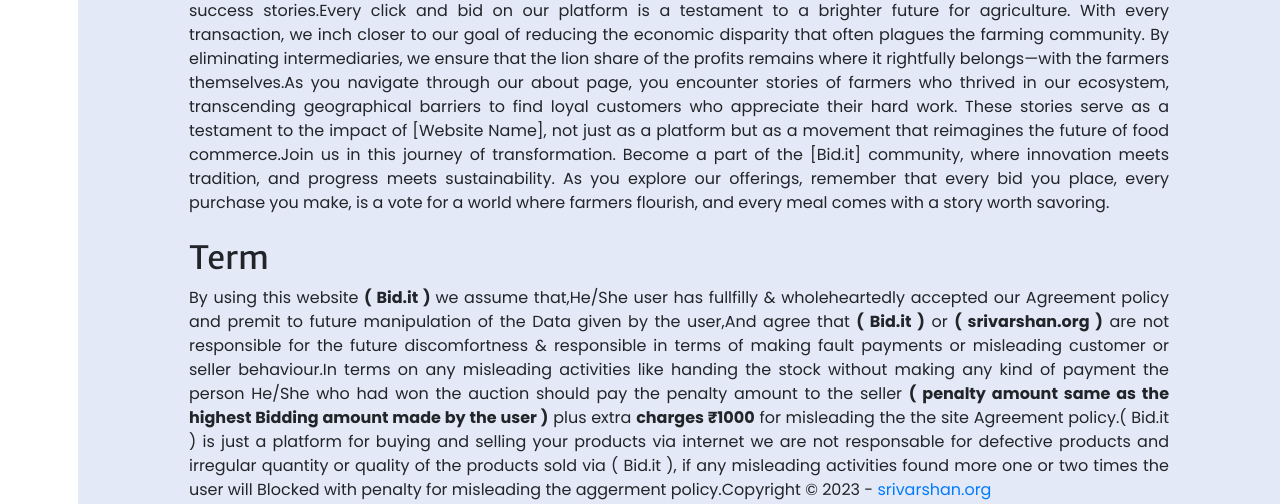
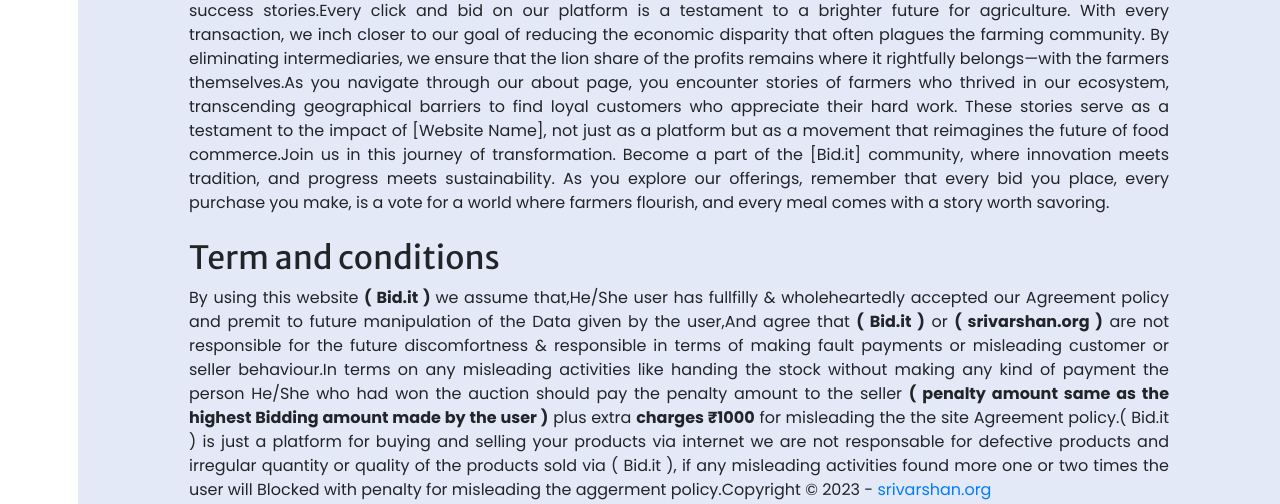
Before and after one commit to SriVarshan733/final_repo_S7, a PHP site: page /index.php?page=about in a window 1280 px wide; the page is wider, and only the part inside the window is pictured. Shown: the part 839-1343 px from the top of that part. Run offline with PHP 8.4, Linux system fonts and the light colour scheme; data comes from the database, SQL or seed files in the repository; data that the repository does not hold is empty; some libraries are stand-ins or nearby versions.

Commit message:
Update about.php

```diff
--- a/about.php
+++ b/about.php
@@ -33,7 +33,7 @@
             <h2>About ous</h2>
             <?php echo html_entity_decode($_SESSION['system']['about_content']) ?>
             <br><br>
-            <h2>Term</h2>
+            <h2>Term and conditions</h2>
             <p>By using this website <b> ( Bid.it ) </b> we assume that,He/She user has fullfilly & wholeheartedly accepted our Agreement policy and premit to future manipulation of the Data given by the user,And agree that <b>( Bid.it )</b> or <b>( srivarshan.org )</b> are not responsible for the future discomfortness & responsible in terms of making fault payments or misleading customer or seller behaviour.In terms on any misleading activities like handing the stock without making any kind of payment the person He/She who had won the auction should pay the penalty amount to the seller <b>( penalty amount same as the highest Bidding amount made by the user )</b> plus extra <b>charges ₹1000</b> for misleading the the site Agreement policy.( Bid.it ) is just a platform for buying and selling your products via internet we are not responsable for defective products and irregular quantity or quality of the products sold via ( Bid.it ), if any misleading activities found more one or two times the user will Blocked with penalty for misleading the aggerment policy.Copyright © 2023 - <a href="https://srivarshan.org">srivarshan.org</a></p>
         </div>
         <br></br>
```
